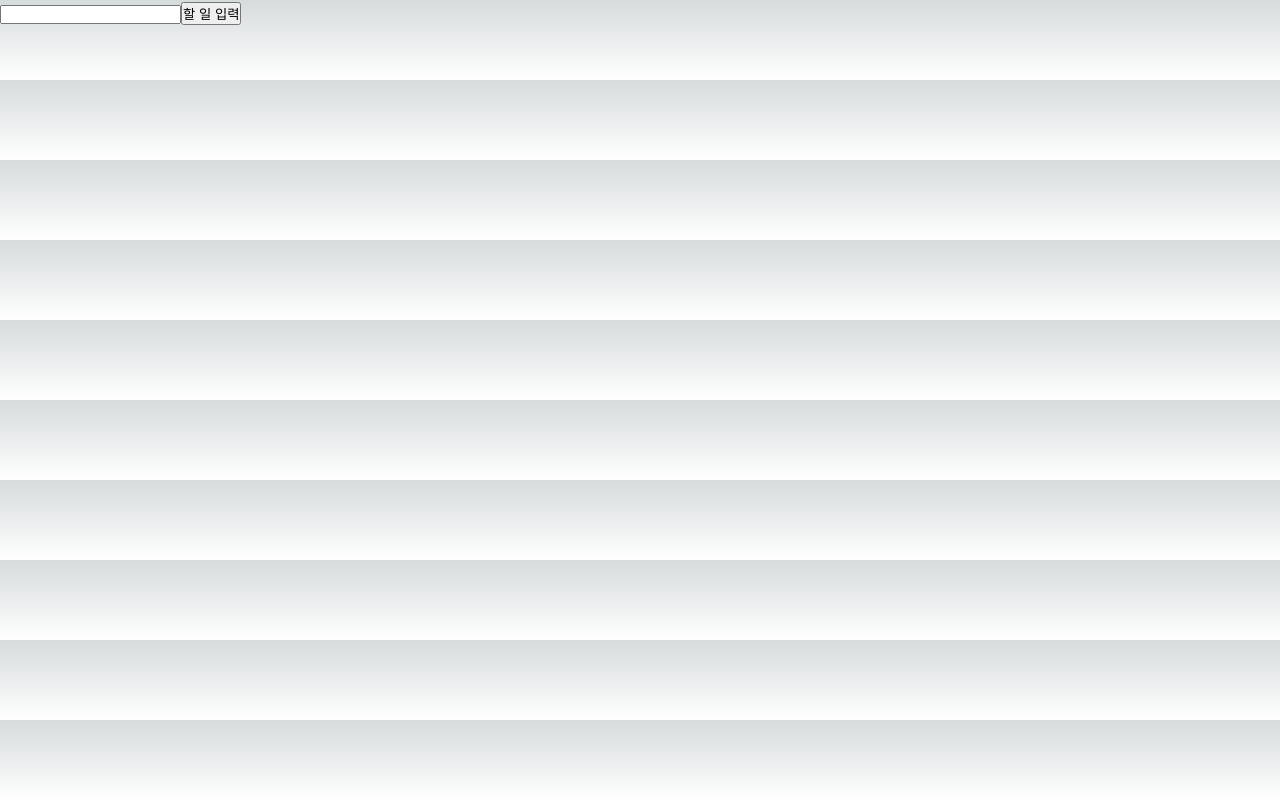
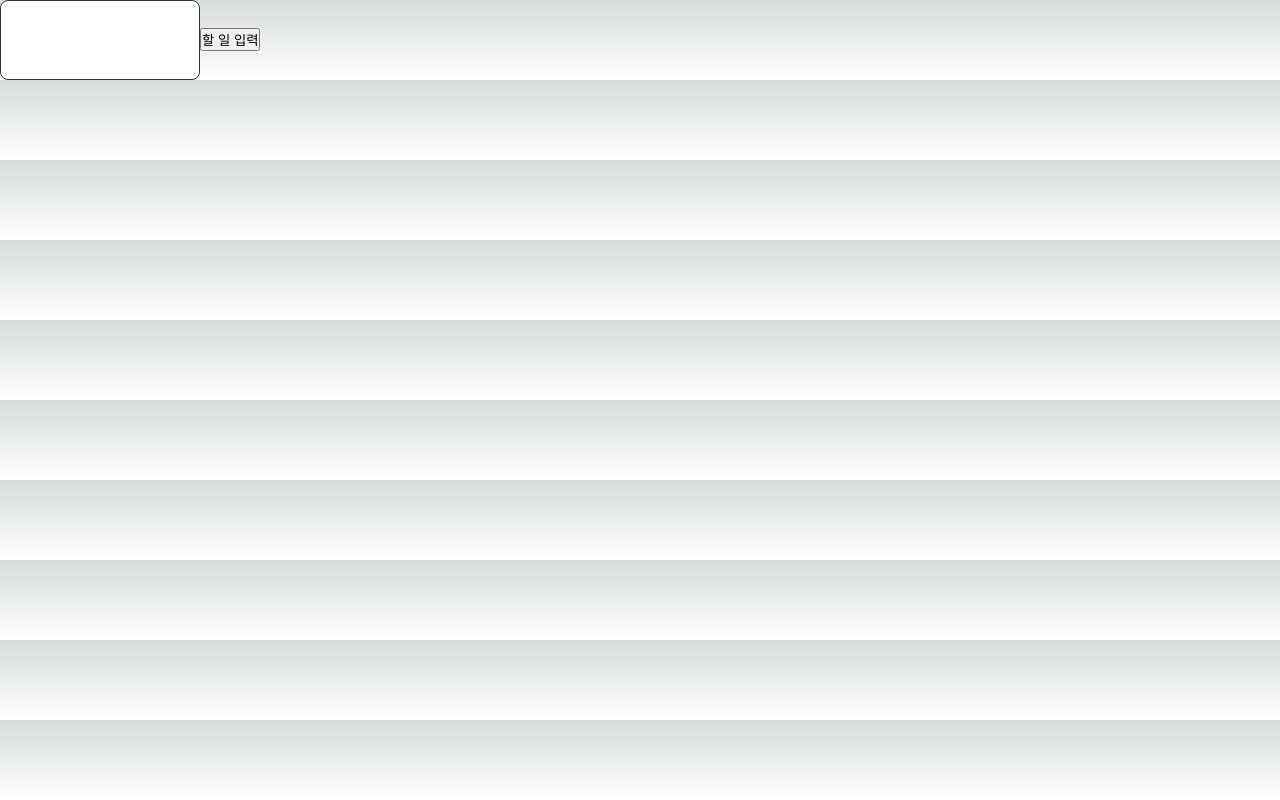
Before and after one commit to JengYoung/DDU_DU_DDU_DU, a Next.js app in the folder next/13-ts-guide/: page / in a window 1280 px wide. Built offline with nearby package versions, Linux system fonts and the light colour scheme.

Commit message:
feat(component): set TodoInput style

```diff
--- a/next/13-ts-guide/src/components/Todo/Input/TodoInput.jsx
+++ b/next/13-ts-guide/src/components/Todo/Input/TodoInput.jsx
@@ -1,10 +1,10 @@
 import React from 'react'
 import * as S from './TodoInput.style'
 
-export const TodoInput = React.forwardRef(({ id, onChange }, ref) => {
+const Input = ({ id, onChange }, ref) => {
   return (
     <S.TodoInput ref={ref} id={id} onChange={onChange}/>
   )
-});
+};
 
-TodoInput.displayName = "TodoInput";
+export const TodoInput = React.forwardRef(Input);
--- a/next/13-ts-guide/src/components/Todo/Input/TodoInput.style.js
+++ b/next/13-ts-guide/src/components/Todo/Input/TodoInput.style.js
@@ -1,5 +1,16 @@
 import styled from 'styled-components';
 
-const TodoInput = styled.input``;
+const TodoInput = styled.input`
+  box-sizing: border-box;
+
+  width: 200px;
+  height: 100%;
+
+  border: 1px solid #333;
+  border-radius: 8px;
+  background-color: white;
+
+  color: #333;
+`;
 
 export { TodoInput };
```
